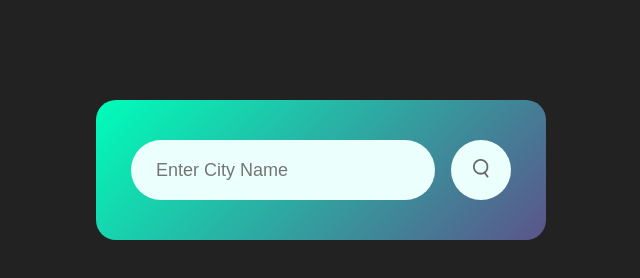
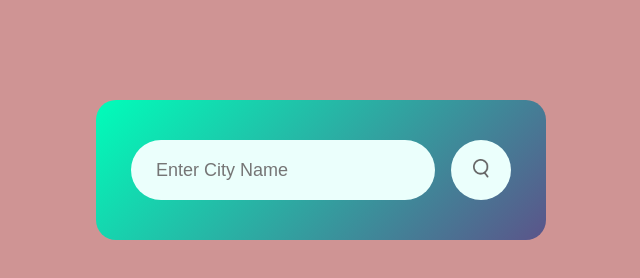
Before and after one commit to Venky123007/WeatherApp, a plain HTML site: page index.html in a window 1280 px wide. Shown: the whole page, without its empty margins (319-959 px from the left). Drawn offline with Linux system fonts and the light colour scheme.

Commit message:
bg color

```diff
--- a/style.css
+++ b/style.css
@@ -5,7 +5,7 @@
     box-sizing: border-box;
 }
 body{
-    background-color: #222;
+    background-color: #cf9494;
 }
 .card{
     width: 90%;
```
